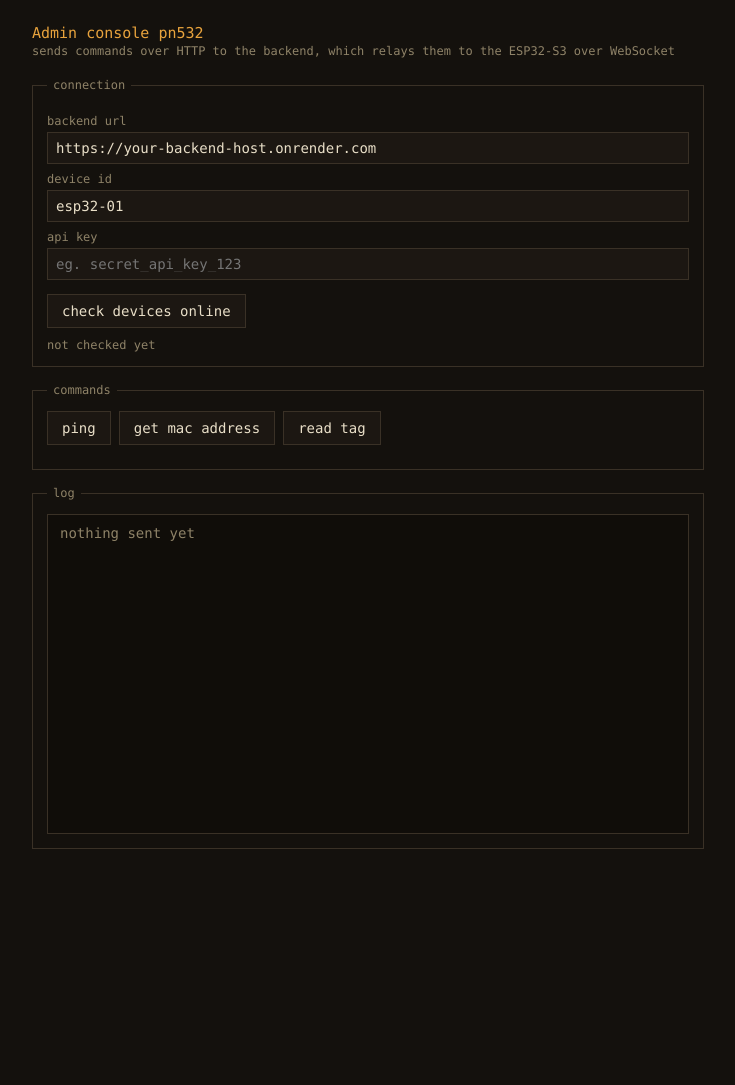
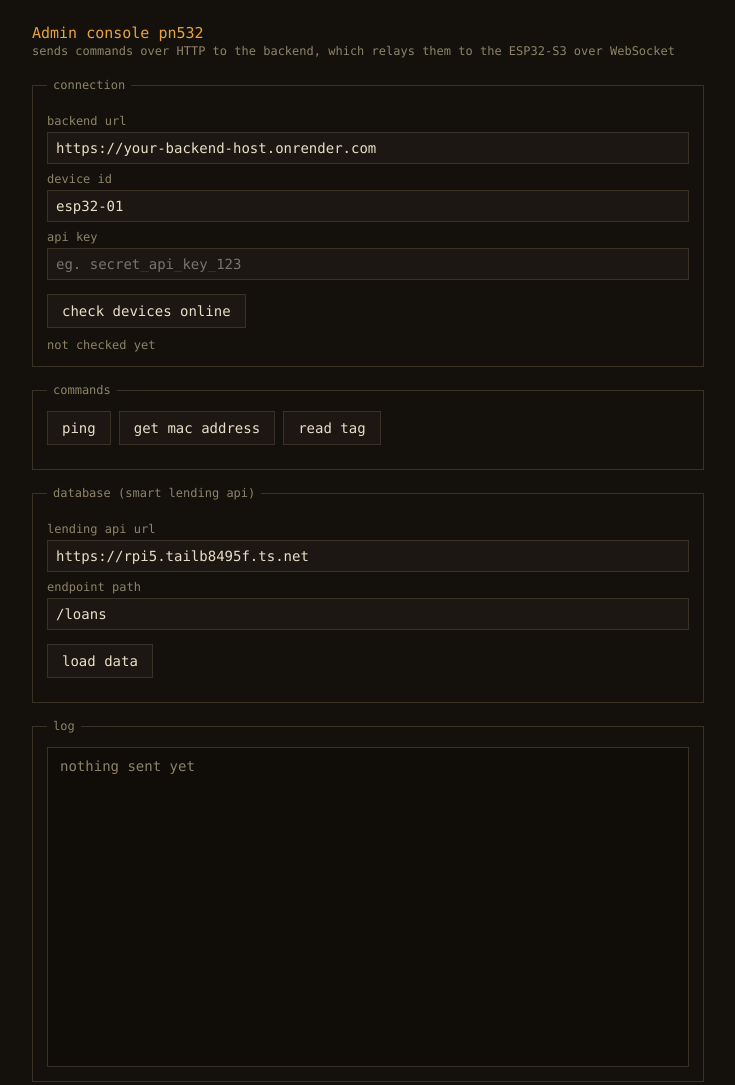
Before and after one commit to RetreaTALoveHoneymustard/Project_Lend_and_Return_Websocketesp32s3, a plain HTML site: page client/index.html in a window 1280 px wide. Shown: the whole page, without its empty margins (272-1007 px from the left). Before the commit the page ends 889 px from the top, so only its background shows below. Drawn offline with Linux system fonts and the light colour scheme.

Commit message:
Add database configuration section in index.html
Added a new section for database configuration with fields for lending API URL and endpoint path, along with a button to load data.

```diff
--- a/client/index.html
+++ b/client/index.html
@@ -107,6 +107,24 @@
       <button data-cmd="read_tag">read tag</button>
     </div>
     <div class="status-line" id="busyLine"></div>
+  </fieldset>
+
+  <!-- database -->
+  <fieldset>
+    <legend>database (smart lending api)</legend>
+    <label for="lendUrl">lending api url</label>
+    <input id="lendUrl" value="https://rpi5.tailb8495f.ts.net" />
+
+    <label for="lendPath">endpoint path</label>
+    <input id="lendPath" value="/loans" placeholder="eg. /loans" />
+
+    <div class="row">
+      <button id="loadDbBtn">load data</button>
+    </div>
+    <div class="status-line" id="dbStatus"></div>
+    <div style="overflow-x:auto; margin-top:10px">
+      <table id="dbTable" style="width:100%; border-collapse:collapse"></table>
+    </div>
   </fieldset>
 
   <!-- log -->
```
